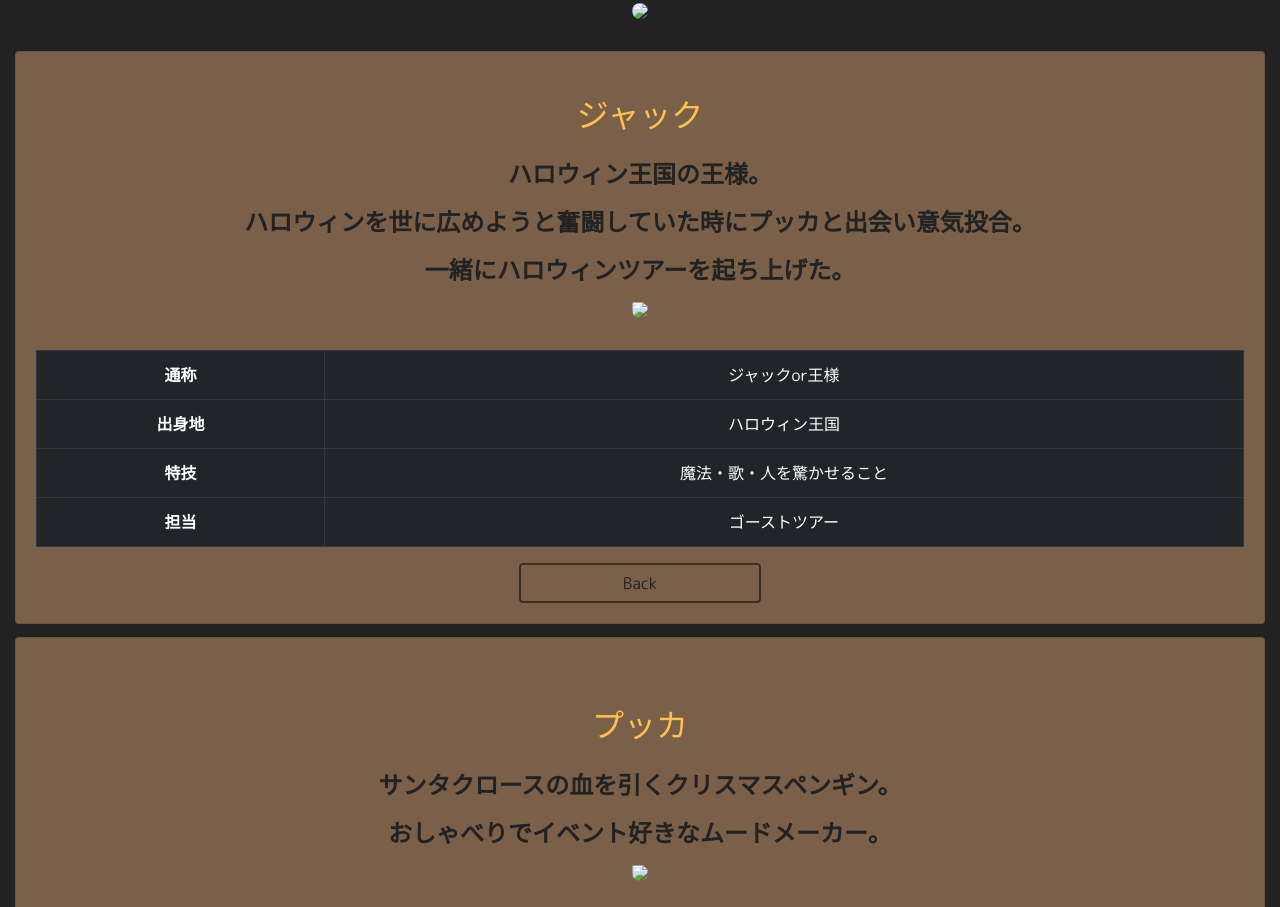
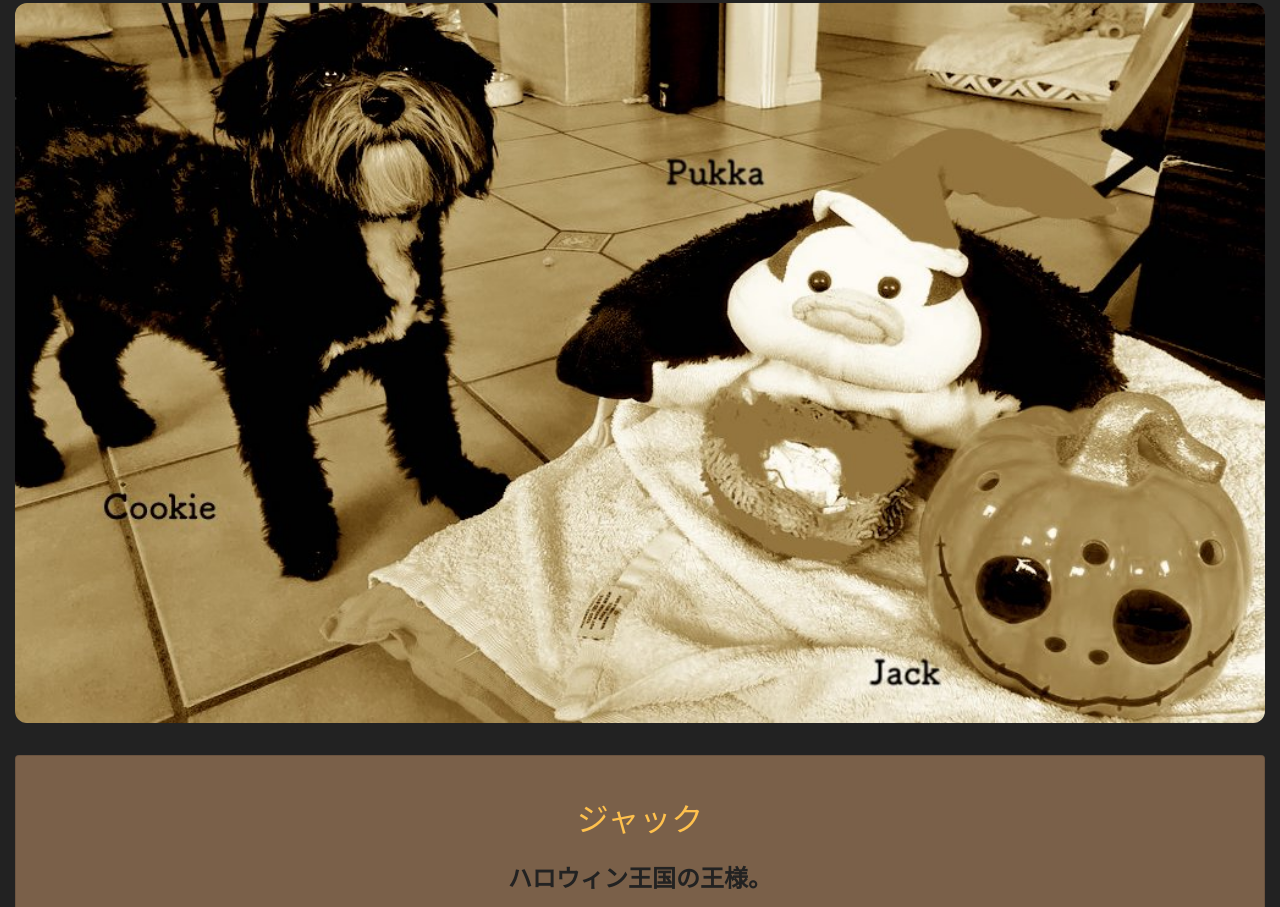
Before and after one commit to Binipon/halloween-jp, a plain HTML site: page guids.html in a window 1280 px wide. Shown: the part 93-1000 px from the top of the page. Drawn offline with nearby package versions, Linux system fonts and the light colour scheme; files that its build step writes are made by us from their sources; a web font is replaced by a local one.

Commit message:
Update guids.html

```diff
--- a/guids.html
+++ b/guids.html
@@ -28,7 +28,7 @@
       <div class="row text-center">
         <div class="col-12">
           <h1 class="mt-4 mb-4">３人の創始者</h1>
-          <img src="img/tourGuids.jpg">
+          <img src="tourGuids.jpg">
         </div>
       </div>
     </div>
@@ -46,7 +46,7 @@
           <p>ハロウィンを世に広めようと奮闘していた時にプッカと出会い意気投合。</p>
 
           <p>一緒にハロウィンツアーを起ち上げた。</p>
-          <img src="img/pj.jpg" class="card-img-top">
+          <img src="pj.jpg" class="card-img-top">
 
             <table class="table table-bordered table-dark">
               <tbody>
@@ -81,7 +81,7 @@
               <p>サンタクロースの血を引くクリスマスペンギン。</p>
 
               <p>おしゃべりでイベント好きなムードメーカー。</p>
-              <img src="img/pp.jpg" class="card-img-top">
+              <img src="pp.jpg" class="card-img-top">
 
                 <table class="table table-bordered table-dark">
                   <tbody>
@@ -116,7 +116,7 @@
               <p>ジャックとプッカの噂を聞きつけ企画に加わる。</p>
 
               <p>修行により魔法も習得した天才犬。</p>
-            <img src="img/pc.jpg" class="card-img-top">
+            <img src="pc.jpg" class="card-img-top">
 
                 <table class="table  table-bordered table-dark">
                   <tbody>
```
